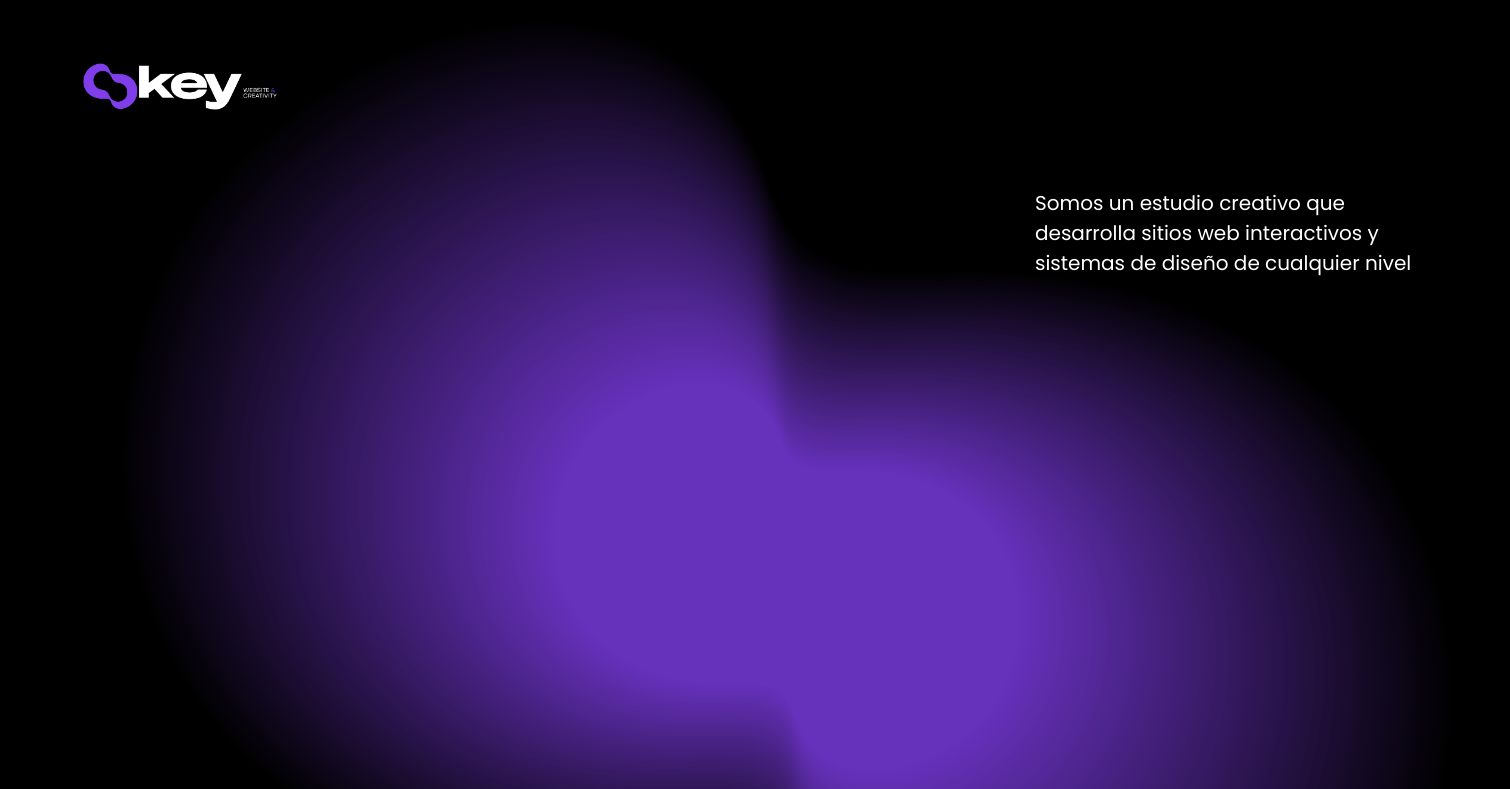
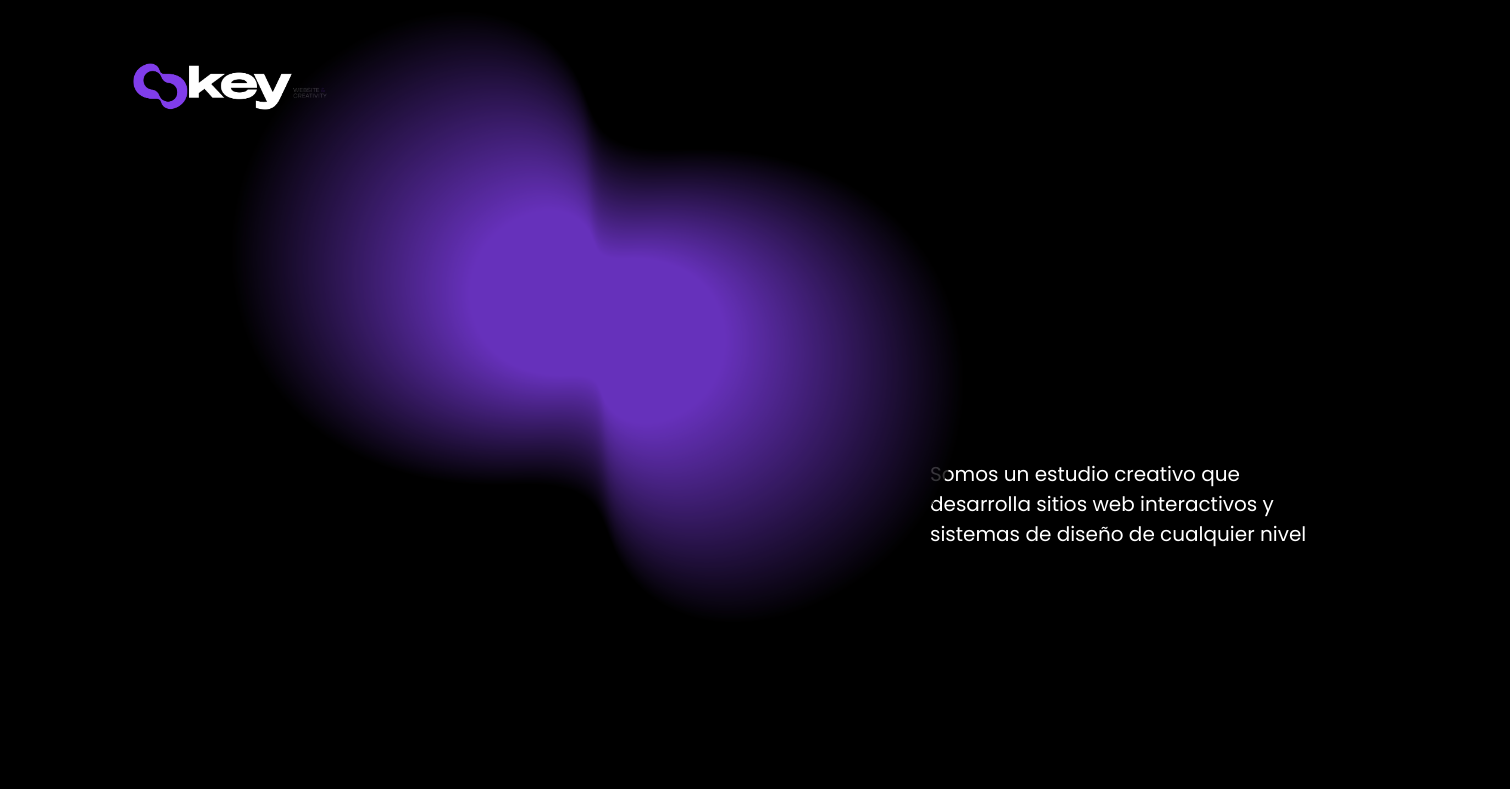
Before and after one commit to yorliana/Okey_Website, a React (Vite) app: page / in a window 1280 px wide. Shown: the top 789 px of the page, 1510 px wide, since content can reach past the window. Built offline with nearby package versions, Linux system fonts and the light colour scheme.

Commit message:
home actualñizada

```diff
--- a/src/Pages/LandingPage/LandingPage.module.css
+++ b/src/Pages/LandingPage/LandingPage.module.css
@@ -3,7 +3,7 @@
 
 .LandinPage{
     width: 1800px;
-    height: 800px;
+    height: auto;
 
     border-radius:  0px, 40px, 40px;
 
@@ -18,7 +18,7 @@
     align-items: left;
     padding-left: 100px;
     width: 1250px;
-
+    height: auto;
     background: black;
    margin: 0;
 
@@ -52,10 +52,10 @@
     justify-content: center;
     display: flex;
     align-items: left;
-  margin: 0;
+  margin-top: 0;
 
-   width: 900;
-
+   width: 59%;
+padding-left: 120px;
 
   }
 
--- a/src/components/Presentacion/Presentacion.module.css
+++ b/src/components/Presentacion/Presentacion.module.css
@@ -1,18 +1,13 @@
 
 @import url('https://fonts.googleapis.com/css2?family=Archivo:wght@900&family=Poppins&display=swap');
 .contenedor{
-    display: flex;
-    align-items: left;
-    justify-content: left;
-    margin: 0rem;
-    padding: 0.1rem;
-    color: var(--textColor);
-    width: 1200px ;
- height: 800px;
-    border-top-left-radius: 10;
-    border-top-right-radius: 10;
-    flex-direction:column;
-    }
+  display: flex;
+  flex-direction: column;
+  justify-content: space-between;
+  height: 100vh;   /* 👈 clave */
+  width: 100%;     /* 👈 quitar 1200px */
+  overflow: hidden;
+}
 
 .imagen{
 
@@ -57,9 +52,9 @@ padding-left: 5px;
 
     }
    .img{
-    padding-left: -5px;
+    padding-left: -10px;
     width: 200px;
-    margin-left: -25px;
+    margin-left: 25px;
 
     }
     .buttonIdioma{
@@ -95,9 +90,8 @@ padding-left: 5px;
 
 .contenido{
   width: 420px;
-  margin-left: 55rem; /* 👈 lo empuja a la derecha */
-  font-size: 15px;
-  padding: 55px;
+  margin-left: auto;   /* 👈 mejor que 55rem */
+  margin-top: 120px;
 }
 .modal{
   display: flex;
@@ -125,20 +119,20 @@ padding-left: 5px;
   align-items: left;
   color: #FFFFFF;
   font-family: 'Archivo', sans-serif;
-  height: 30px;
-  margin-top: 60rem;
-position: absolute;
+  height: 25px;
+  position: relative;   /* 👈 quita absolute */
+  margin-top: 10px;
 }
 
 
 #NavBarContainer ul {
   width: 100%;
-  max-width: 800px;
+  max-width: 700px;
   display:flex;
   align-items: center;
   justify-content:left;
   list-style: none;
-  padding: 2px 0;
+  padding: 1px 0;
   font-family: 'Archivo', sans-serif;
  gap: 20px;
 
@@ -152,10 +146,10 @@ position: absolute;
   color: #909497;
   font-family: 'Archivo', sans-serif;
   font-style: normal;
-  font-size: 30px;
+  font-size: 25px;
   display: flex;
   align-items: flex-start;  /* 👈 clave para centrar verticalmente */
-  gap: 6px;
+  gap: 4px;
 }
 
 #NavBarContainer ul li:hover{
```
